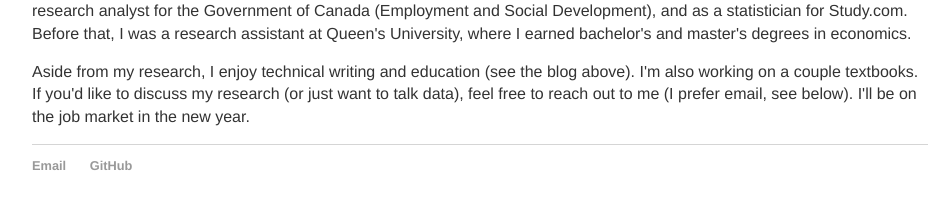
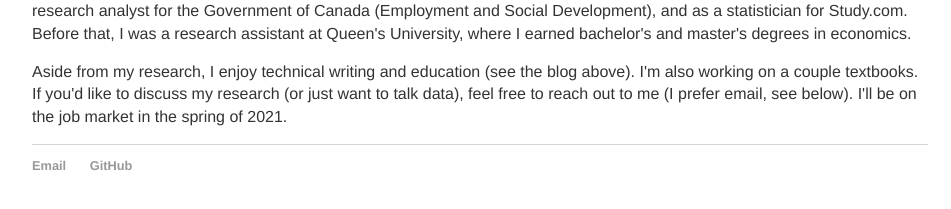
Before and after one commit to 12mre1/12mre1.github.io, a Jekyll site: the page built from index.html, in a window 1280 px wide. Shown: the part 242-451 px from the top of the page, without its empty margins (160-1111 px from the left). Built offline with Jekyll 4.4.1, drawn with Linux system fonts in a browser that asks for light colours.

Commit message:
Update index.html

```diff
--- a/index.html
+++ b/index.html
@@ -11,5 +11,5 @@ title: Matthew Edwards
 
 	<p> Aside from my research, I enjoy technical writing and education (see the blog above). I'm also working on a couple textbooks.  If you'd
 	like to discuss my research (or just want to talk data), feel free to reach out to me (I prefer email, see below). I'll be on the job market
-	in the new year. </p>
+	in the spring of 2021. </p>
 </div><!-- /.blurb -->
```
